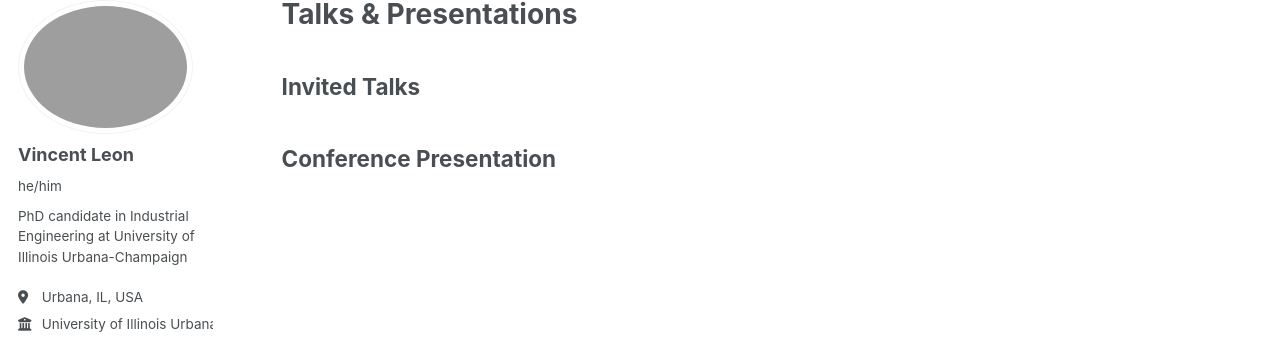
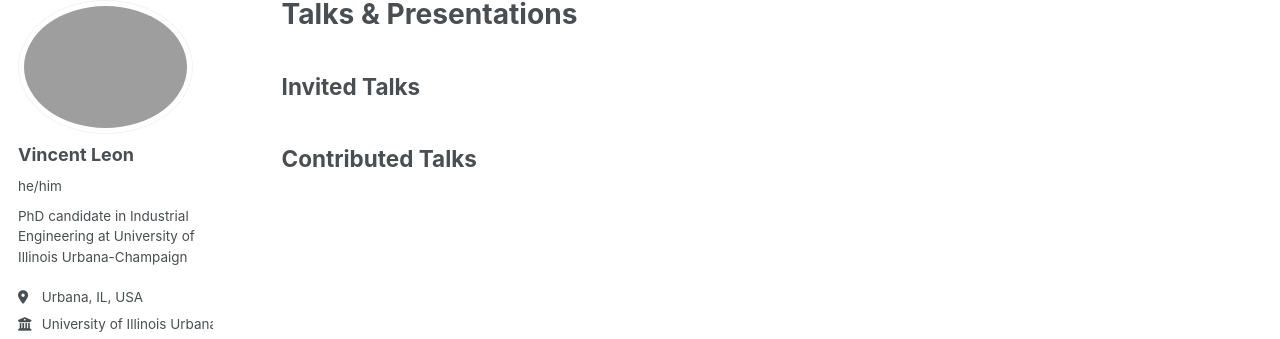
Before and after one commit to vin-leon/vin-leon.github.io, a Jekyll site: the page built from _pages/talks.md, in a window 1280 px wide. Shown: the part 99-438 px from the top of the page. Built offline with Jekyll 4.4.1, drawn with Linux system fonts in a browser that asks for light colours; some web fonts are replaced; a script that is not in the unit is left out.

Commit message:
Update talks.md

```diff
--- a/_pages/talks.md
+++ b/_pages/talks.md
@@ -6,4 +6,4 @@ author_profile: true
 ---
 ## Invited Talks
 
-## Conference Presentation
+## Contributed Talks
```
